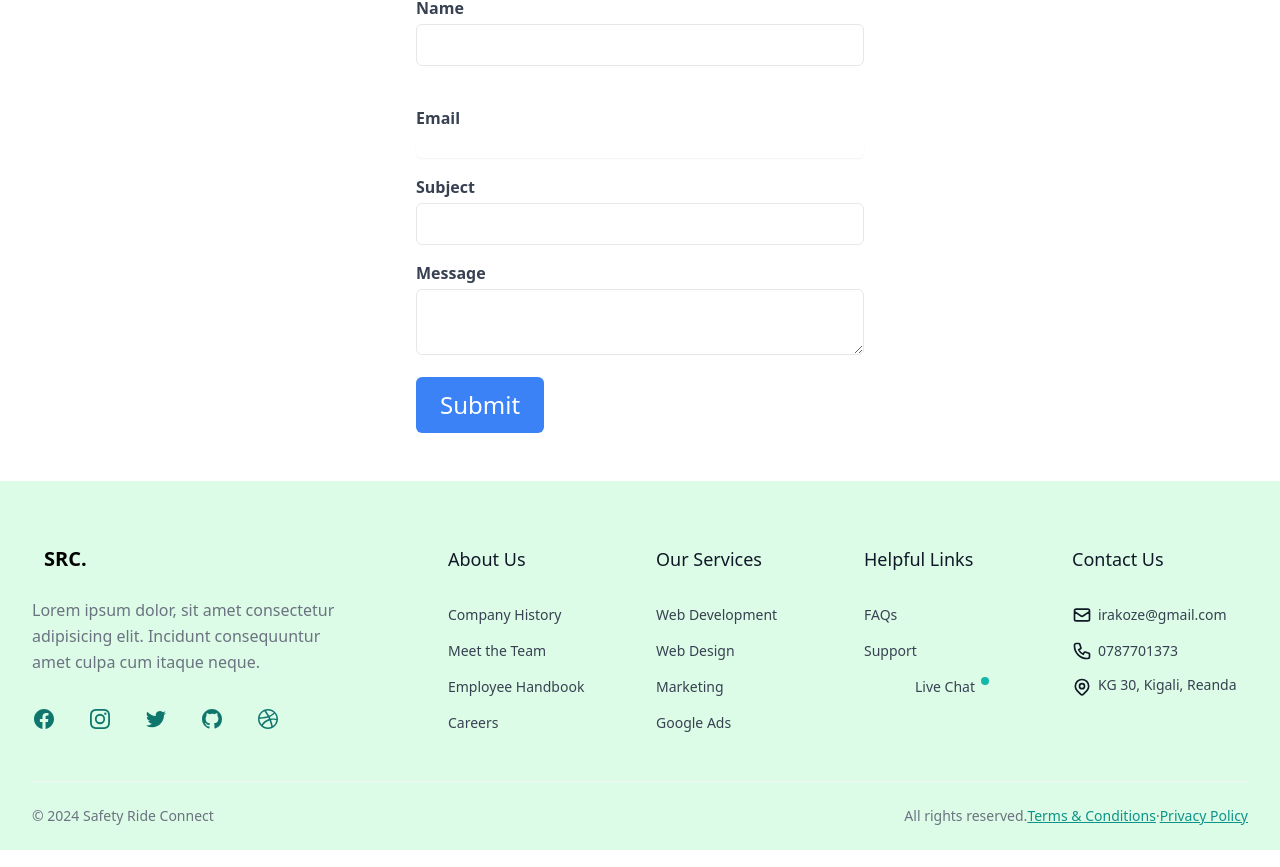
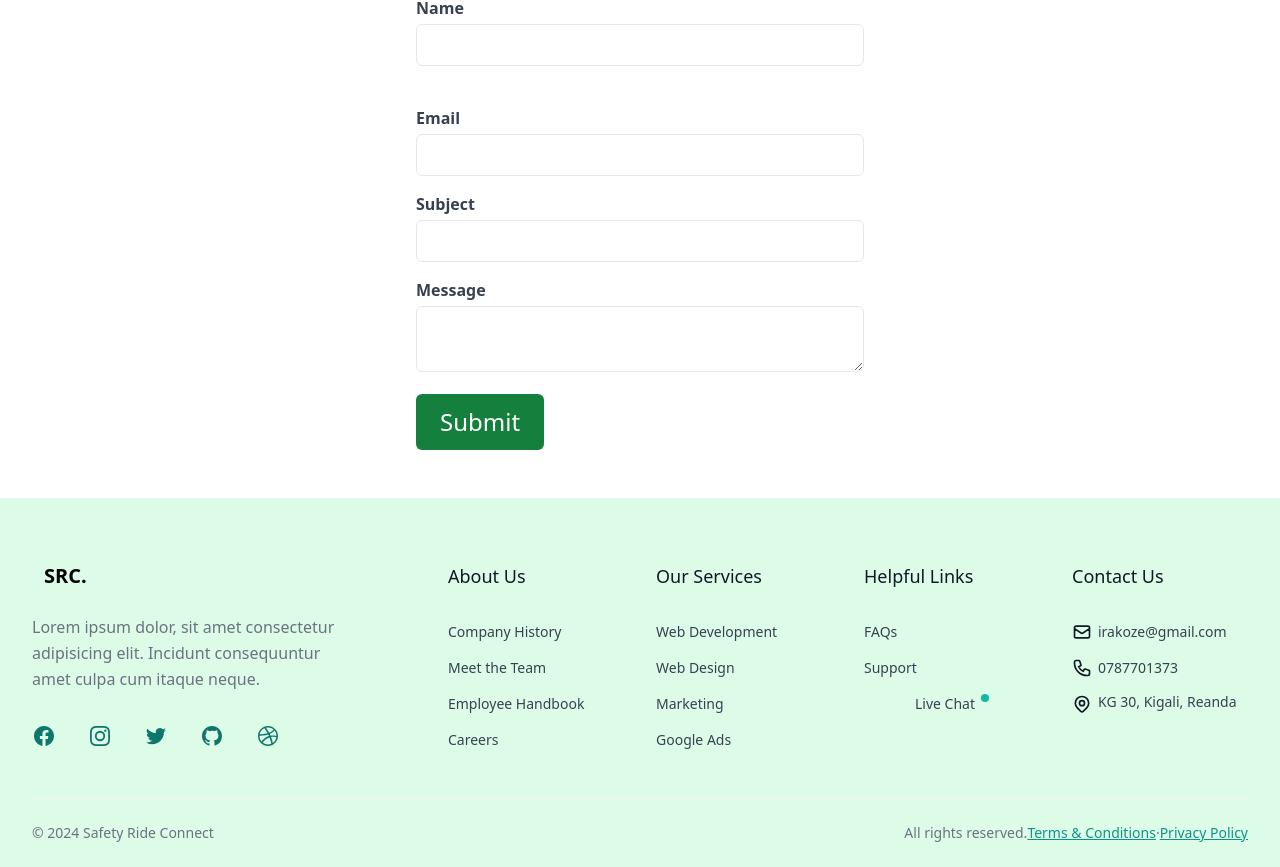
Before and after one commit to AshleyAlpha/SRC, a React (Vite) app: page /contact in a window 1280 px wide. Shown: the part 852-1719 px from the top of the page. Built offline with nearby package versions, Linux system fonts and the light colour scheme.

Commit message:
contact form edited

```diff
--- a/src/Pages/Contact.jsx
+++ b/src/Pages/Contact.jsx
@@ -41,7 +41,7 @@ const Contact = () => {
 
     if (validateForm()) {
       try {
-        const response = await fetch("https://safety-drive-connect-backend-project-2.onrender.com/reachout", {
+        const response = await fetch("https://safety-drive-connect-backend-project-2.onrender.com/createReachout", {
           method: "POST",
           headers: {
             "Content-Type": "application/json",
@@ -110,7 +110,7 @@ const Contact = () => {
             id="name"
             value={name}
             onChange={(e) => setName(e.target.value)}
-            className="w-full border rounded-md px-4 py-2 focus:outline-none focus:border-blue-500"
+            className="w-full border rounded-md px-4 py-2 focus:outline-none focus:border-green-700"
           />
           {errors.name && <p className="text-red-500">{errors.name}</p>}
         </div>
@@ -123,7 +123,7 @@ const Contact = () => {
             id="email"
             value={email}
             onChange={(e) => setEmail(e.target.value)}
-            className="mt-1 w-full rounded-md border-gray-200 bg-white text-sm text-gray-700 shadow-sm"
+            className="w-full border rounded-md px-4 py-2 focus:outline-none focus:border-green-700"
           />
           {errors.email && <p className="text-red-500">{errors.email}</p>}
         </div>
@@ -136,7 +136,7 @@ const Contact = () => {
             id="subject"
             value={subject}
             onChange={(e) => setSubject(e.target.value)}
-            className="w-full border rounded-md px-4 py-2 focus:outline-none focus:border-blue-500"
+            className="w-full border rounded-md px-4 py-2 focus:outline-none focus:border-green-700"
           />
           {errors.subject && <p className="text-red-500">{errors.subject}</p>}
         </div>
@@ -148,13 +148,13 @@ const Contact = () => {
             id="message"
             value={message}
             onChange={(e) => setMessage(e.target.value)}
-            className="w-full border rounded-md px-4 py-2 focus:outline-none focus:border-blue-500"
+            className="w-full border rounded-md px-4 py-2 focus:outline-none focus:border-green-700"
           ></textarea>
           {errors.message && <p className="text-red-500">{errors.message}</p>}
         </div>
         <button
           type="submit"
-          className="bg-blue-500 text-2xl text-white px-6 py-3 rounded-md hover:bg-blue-600 focus:outline-none focus:bg-blue-600"
+          className="bg-green-700 text-2xl text-white px-6 py-3 rounded-md hover:bg-green-700 focus:outline-none focus:bg-green-700"
         >
           Submit
         </button>
```
Also changed, not shown: src/Components/Pages/LogoutForm.jsx (line endings or trailing spaces).
